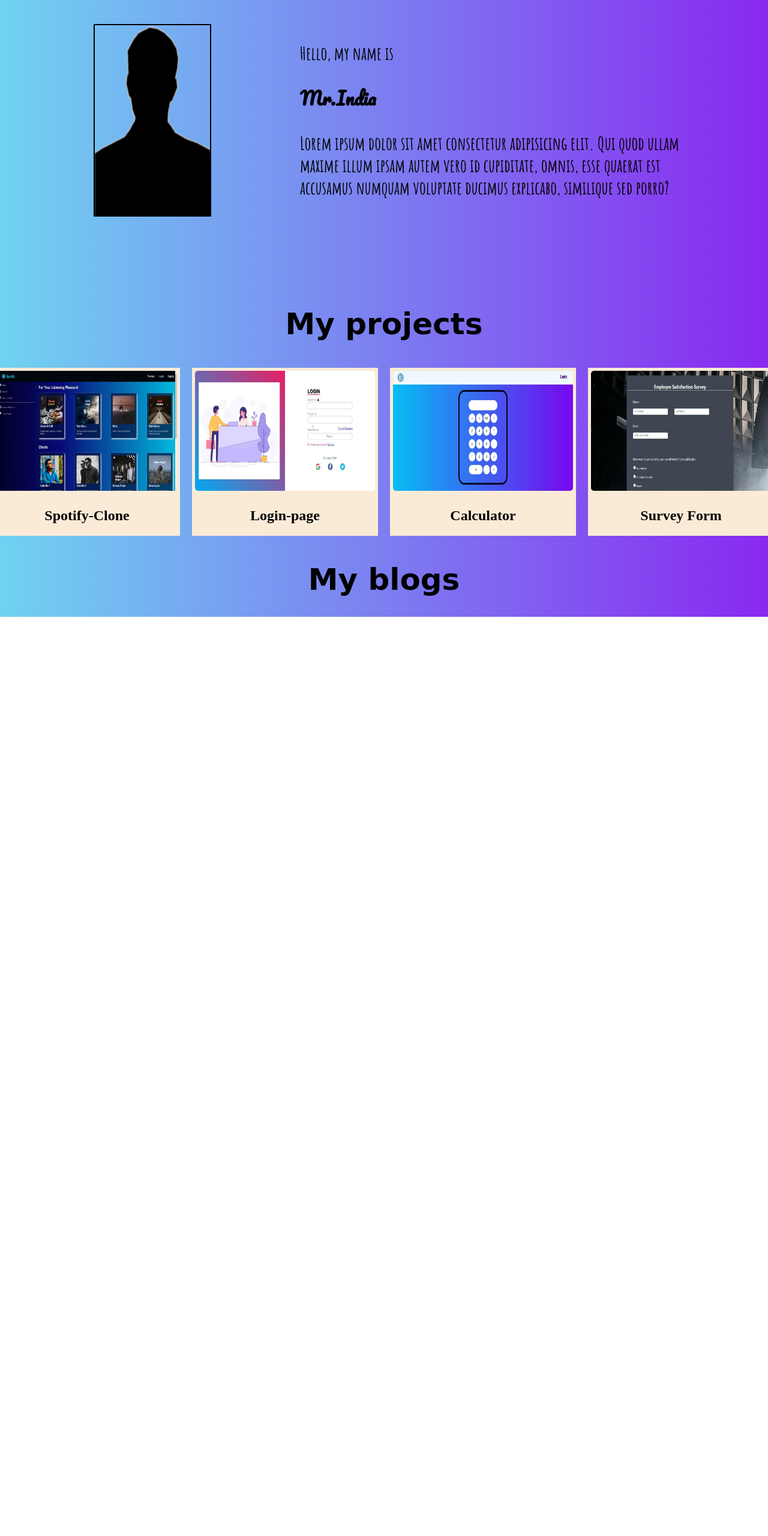
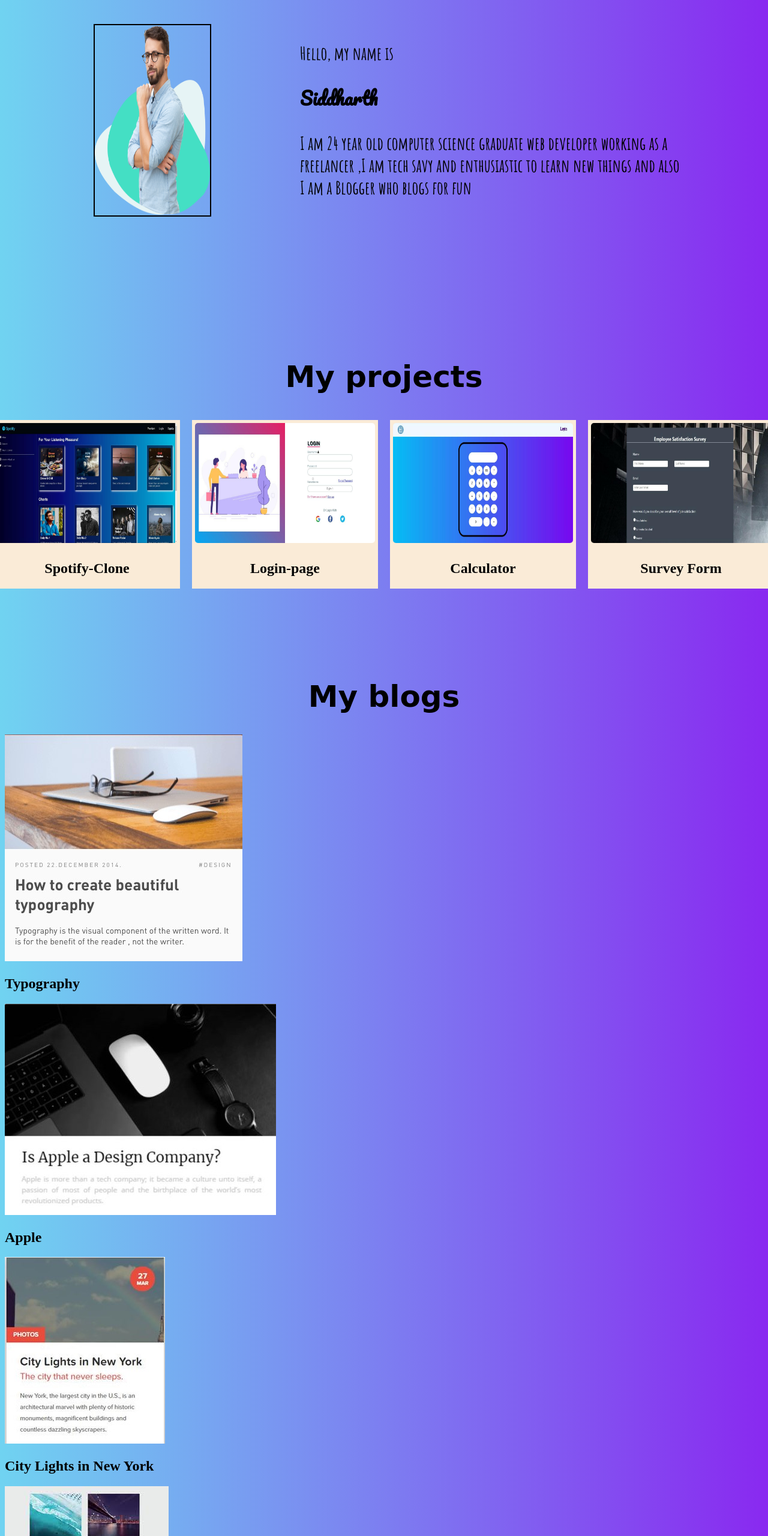
Before and after one commit to Divanshu201/PersonalBlogSite, a plain HTML site: page index.html in a window 1280 px wide. Shown: the part 160-2720 px from the top of the page at 60% size. Before the commit the page ends 1188 px from the top, so only its background shows below. Drawn offline with Linux system fonts and the light colour scheme; a web font is replaced by a local one.

Commit message:
added the blog section

```diff
--- a/index.html
+++ b/index.html
@@ -21,20 +21,23 @@
                 </a></li>
                 <li><a href ="#projects">Projects
                 </a></li>
-                <li>About</li>
+                <li><a href ="#me">About
+                </a></li>
             </ul>
         </nav>
     </header>
 
 
     <section id ="me">
-        <img src = "pic/man.png" alt = "My face">
+        <img src = "pic/model.png" alt = "My face">
         <section>
         <h3>Hello, my name is</h3>
-        <h1>Mr.India</h1>
-        <h3>Lorem ipsum dolor sit amet consectetur adipisicing elit. Qui quod ullam maxime illum ipsam autem vero id cupiditate, omnis, esse quaerat est accusamus numquam voluptate ducimus explicabo, similique sed porro?</h3>
+        <h1>Siddharth</h1>
+        <h3>I am 24 year old computer science graduate web developer working as a freelancer ,I am tech savy and enthusiastic to learn new things and also I am a Blogger who blogs for fun</h3>
     </section>
     </section>
+
+    <br><br><br>
 
     <a name ="projects">
     <h1 class="pro">My projects</h1>
@@ -57,10 +60,26 @@
         </section>
     </section>
 </a>
-
+<br><br><br><br><br><br>
 <a name = "blogs">
     <h1 class ="pro">My blogs</h1>
-<section>
+<section id="blo">
+    <section>
+        <img src="pic/blog2.jpg">
+        <h2>Typography</h2>
+    </section>
+    <section>
+        <img src="pic/blog3.jpg">
+        <h2>Apple</h2>
+    </section>
+    <section>
+        <img src="pic/blog4.jpg">
+        <h2>City Lights in New York</h2>
+    </section>
+    <section>
+        <img src="pic/blog1.jpg">
+        <h2>Nature</h2>
+    </section>
 
 </section>
 </a>
```
